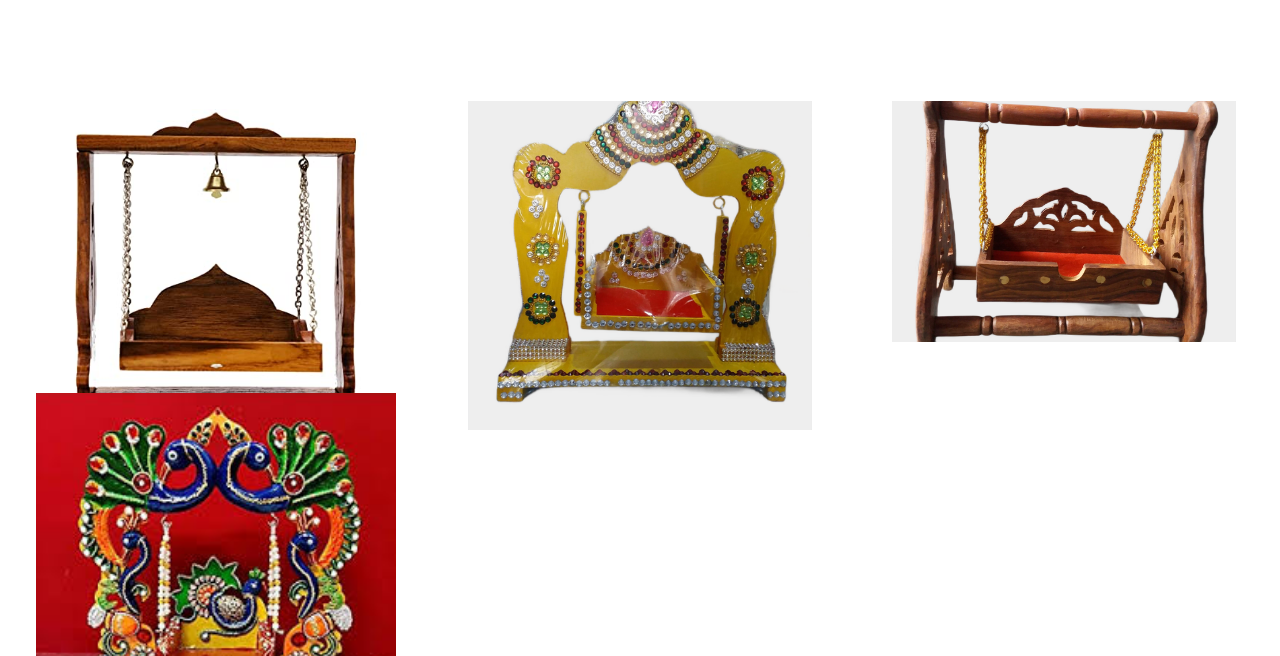
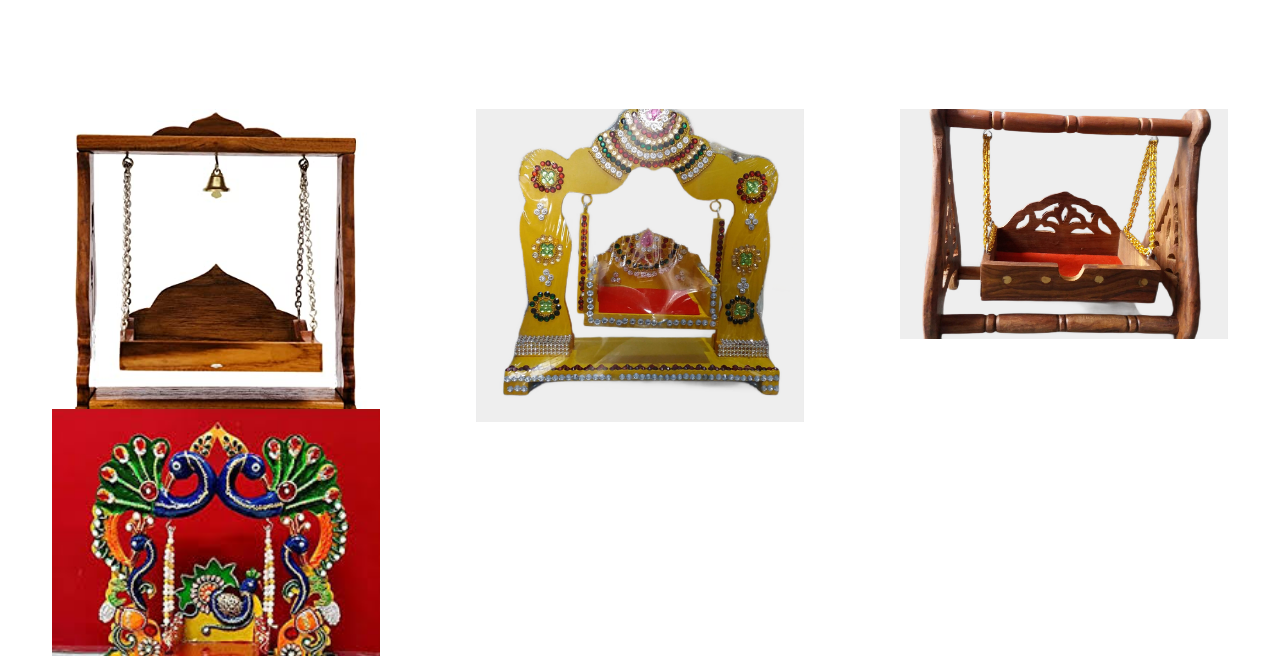
Before and after one commit to Chirrag/HiteshiPustakBhandar, a plain HTML site: page gallery4.html in a window 1280 px wide. Shown: the part 296-952 px from the top of the page. Drawn offline with nearby package versions, Linux system fonts and the light colour scheme.

Commit message:
Update gallery4.html

```diff
--- a/gallery4.html
+++ b/gallery4.html
@@ -44,7 +44,7 @@
           </div>
         </div>
       </div>
-      <div class="lg:w-1/3 sm:w-1/2 p-10">
+      <div class="lg:w-1/3 sm:w-1/2 p-12">
         <div class="flex relative">
           <img alt="gallery" class="absolute inset-0 w-full h-50 object-cover object-center" src="img/jula3.png">
           <div class="px-8 py-10 relative z-10 w-full border-4 border-gray-200 bg-white opacity-0 hover:opacity-100">
@@ -54,7 +54,7 @@
           </div>
         </div>
       </div>
-      <div class="lg:w-1/3 sm:w-1/2 p-10">
+      <div class="lg:w-1/3 sm:w-1/2 p-12">
         <div class="flex relative">
           <img alt="gallery" class="absolute inset-0 w-full h-50 object-cover object-center" src="img/jula4.png">
           <div class="px-8 py-10 relative z-10 w-full border-4 border-gray-200 bg-white opacity-0 hover:opacity-100">
@@ -64,7 +64,7 @@
           </div>
         </div>
       </div>
-      <div class="lg:w-1/3 sm:w-1/2 p-8">
+      <div class="lg:w-1/3 sm:w-1/2 p-12">
         <div class="flex relative">
           <img alt="gallery" class="absolute inset-0 w-full h-50 object-cover object-center" src="img/jula1.jpg">
           <div class="px-8 py-10 relative z-10 w-full border-4 border-gray-200 bg-white opacity-0 hover:opacity-100">
```
